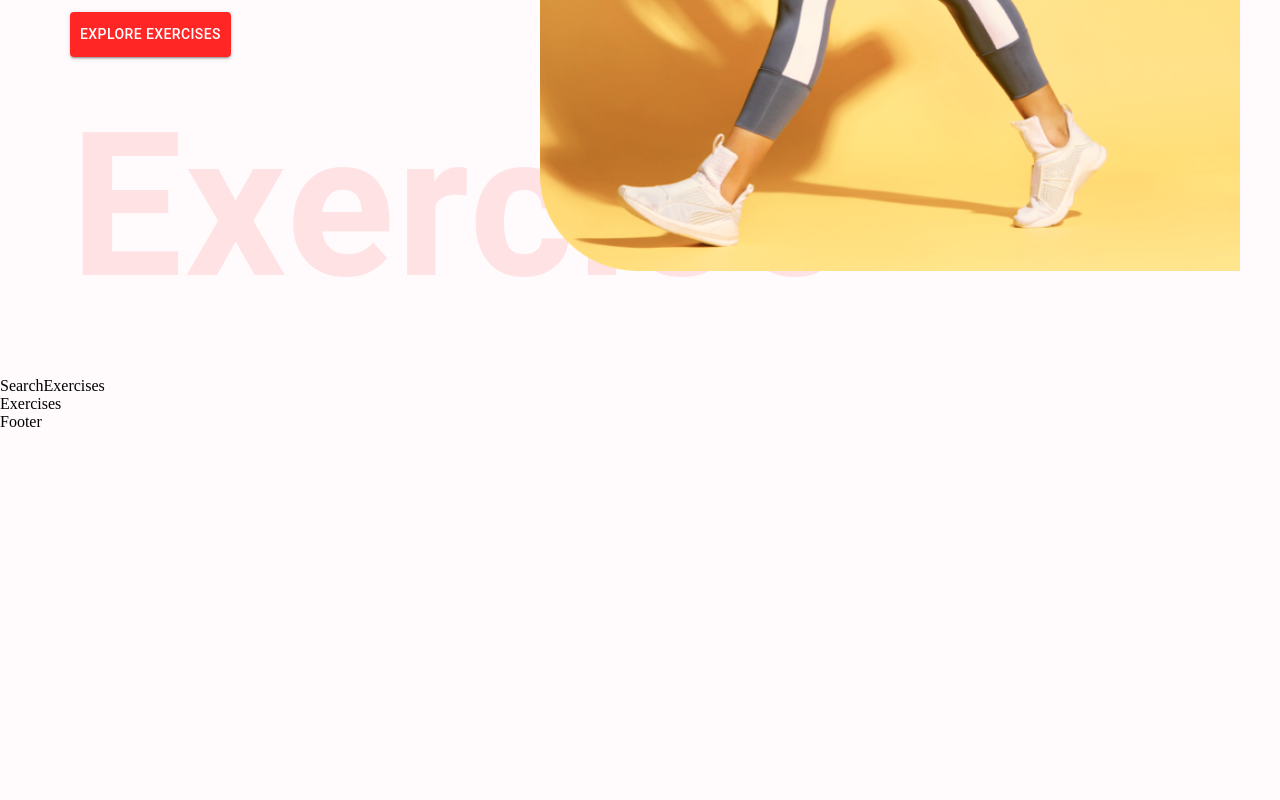
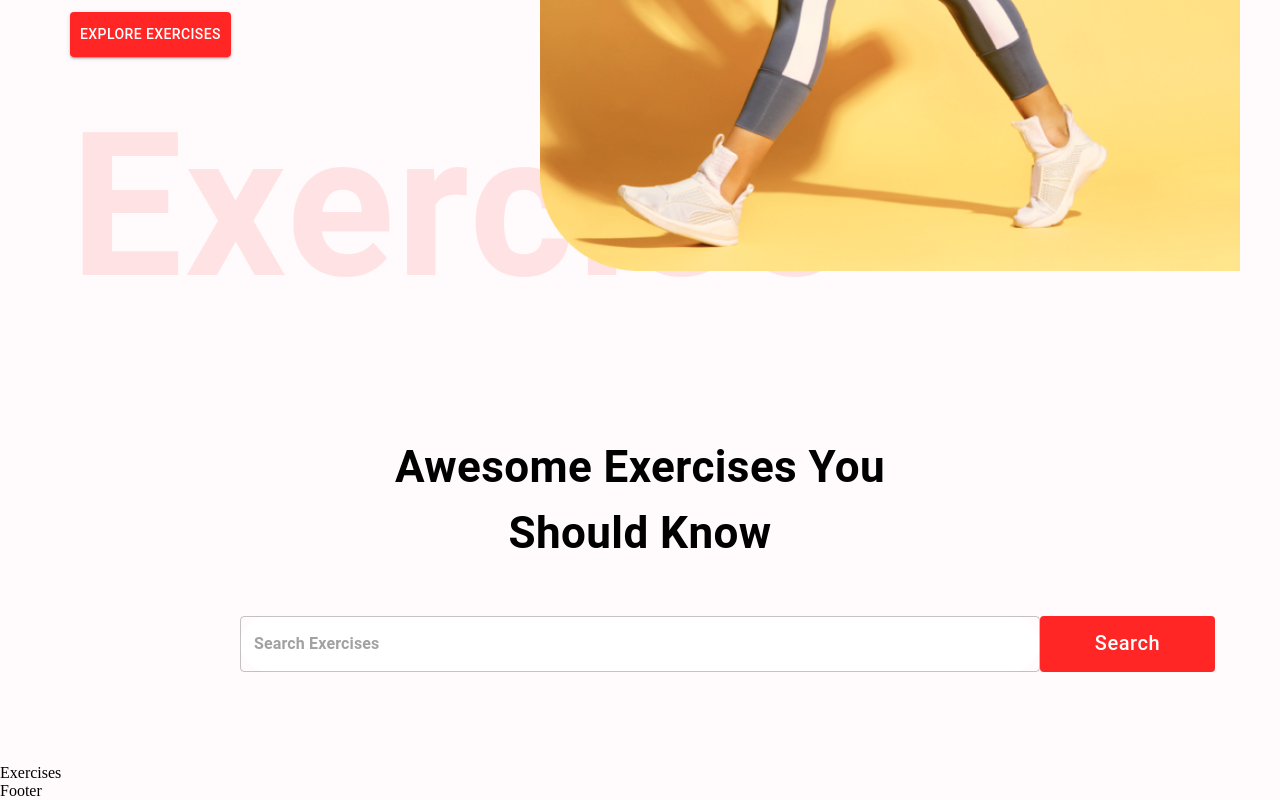
Before and after one commit to Dandylionn/stayfit-frontend, a React (Create React App) app: page / in a window 1280 px wide. Shown: the part 595-1395 px from the top of the page. Before the commit the page ends 1026 px from the top, so only its background shows below. Built offline with nearby package versions, Linux system fonts and the light colour scheme.

Commit message:
start SearchExercises

```diff
--- a/src/components/SearchExercises.js
+++ b/src/components/SearchExercises.js
@@ -1,7 +1,49 @@
-import React from "react";
+import React, { useEffect, useState } from "react";
+import { Box, Stack, Typography, Button, TextField } from "@mui/material";
 
 const SearchExercises = () => {
-  return <div>SearchExercises</div>;
+  return (
+    <Stack alignItems={"center"} mt="37px" justifyContent={"center"} p={"20px"}>
+      <Typography
+        fontWeight={"700"}
+        sx={{ fontSize: { lg: "44px", xs: "30px" } }}
+        mb={"50px"}
+        textAlign={"center"}
+      >
+        Awesome Exercises You <br />
+        Should Know
+      </Typography>
+      <Box position={"relative"} mb={"72px"}>
+        <TextField
+          sx={{
+            input: { fontWeight: "700", border: "none", borderRadius: "4px" },
+            width: { lg: "800px", xs: "350px" },
+            backgroundColor: "#fff",
+            borderRadius: "40px",
+          }}
+          height="76px"
+          value=""
+          onChange={(e) => {}}
+          placeholder="Search Exercises"
+          type="text"
+        />
+        <Button
+          className="search-btn"
+          sx={{
+            bgcolor: "#FF2625",
+            color: "#fff",
+            textTransform: "none",
+            width: { lg: "175px", xs: "80px" },
+            fontSize: { lg: "20px", xs: "14px" },
+            height: "56px",
+            position: "absolute",
+          }}
+        >
+          Search
+        </Button>
+      </Box>
+    </Stack>
+  );
 };
 
 export default SearchExercises;
```
